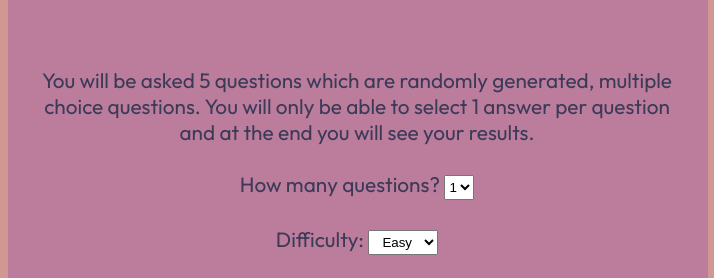
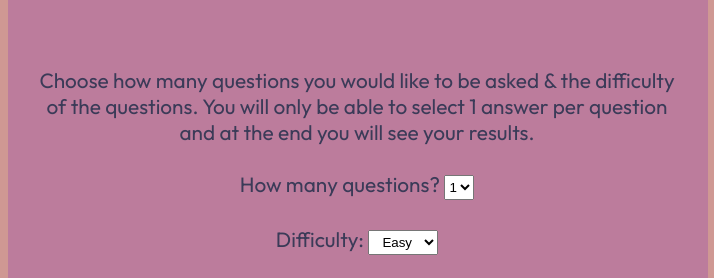
Before and after one commit to Earpz1/Day-15-Quiz-Exercise, a plain HTML site: page index.html in a window 1280 px wide. Shown: the part 195-473 px from the top of the page, 282-996 px from the left. Drawn offline with Linux system fonts and the light colour scheme.

Commit message:
Update index.html

```diff
--- a/index.html
+++ b/index.html
@@ -14,8 +14,7 @@
       </div>
       <br />
       <div class="question-container">
-        <span id="introduction">You will be asked 5 questions which are randomly generated, multiple
-          choice questions. You will only be able to select 1 answer per question and at the end you will see your results.
+        <span id="introduction">Choose how many questions you would like to be asked & the difficulty of the questions. You will only be able to select 1 answer per question and at the end you will see your results.
           <br><br>
           How many questions?
         <select id="numberOfQuestions" onclick=setNumberOfQuestions()>
```
